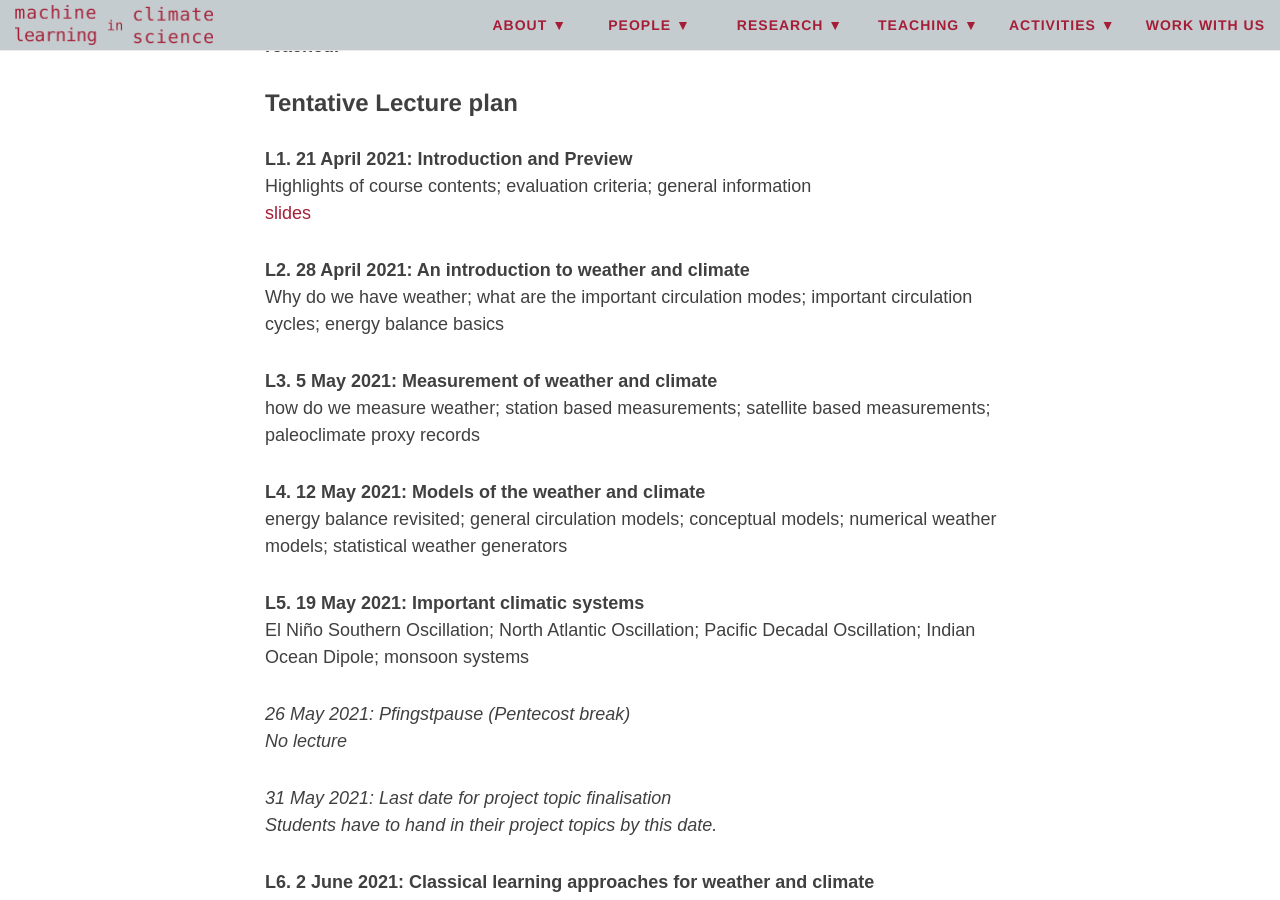
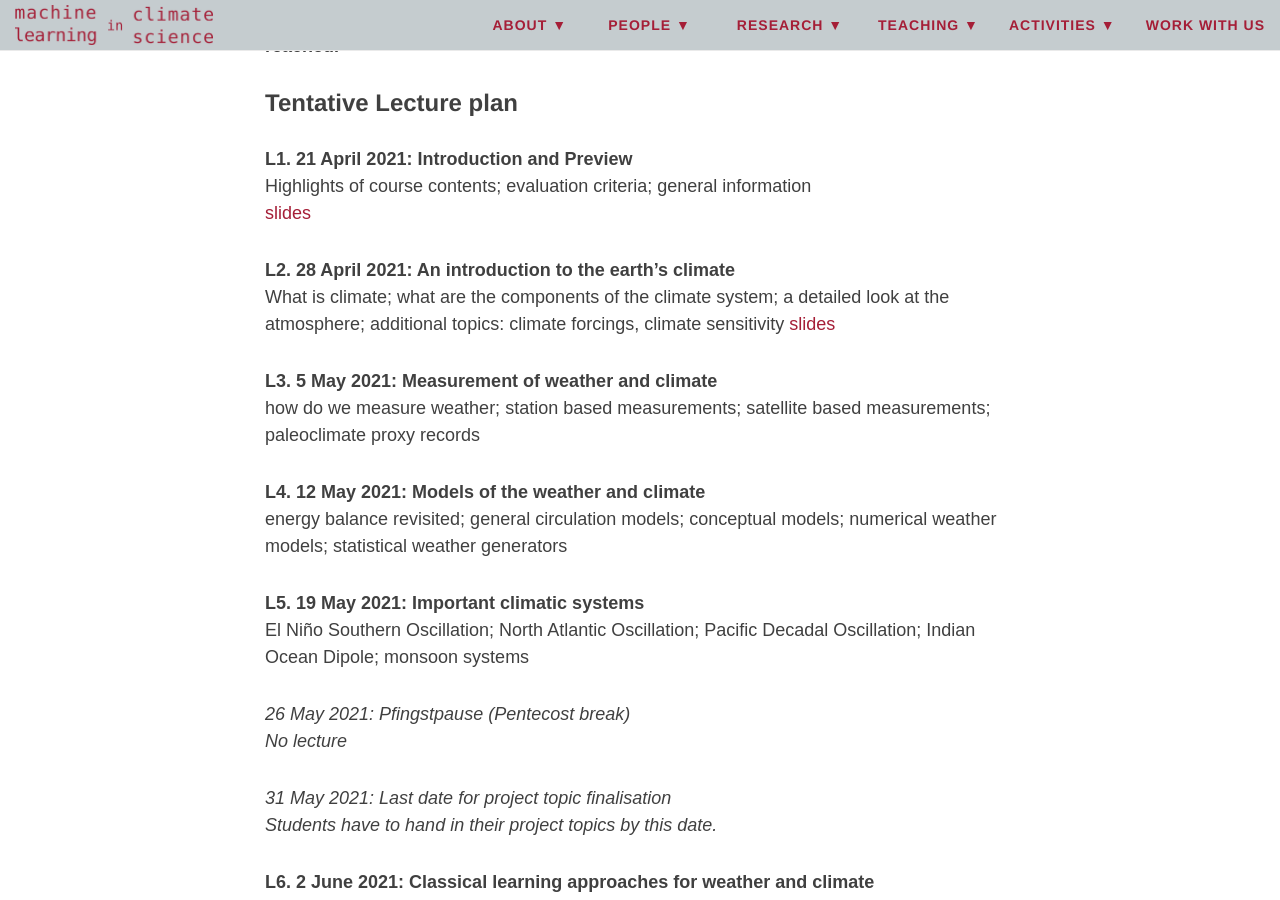
Before and after one commit to mlcs/mlcs.github.io, a Jekyll site: the page built from teaching/summer2021.md, in a window 1280 px wide and 900 px high, scrolled down 2098 px. Built offline with Jekyll 4.4.1, drawn with Linux system fonts in a browser that asks for light colours; nearby versions of some CDN libraries.

Commit message:
sose 2021 -> link lecture slides; update lecture two description

```diff
--- a/teaching/summer2021.md
+++ b/teaching/summer2021.md
@@ -87,9 +87,11 @@ participants is already reached.**
 Highlights of course contents; evaluation criteria; general information
 [slides](/files/sose2021/l1.pdf)
 
-**L2. 28 April 2021: An introduction to weather and climate**
-Why do we have weather; what are the important circulation modes;
-important circulation cycles; energy balance basics
+**L2. 28 April 2021: An introduction to the earth's climate**
+What is climate; what are the components of the climate system;
+a detailed look at the atmosphere; additional topics: climate forcings,
+climate sensitivity
+[slides](/files/sose2021/l2.pdf)
 
 **L3. 5 May 2021: Measurement of weather and climate**
 how do we measure weather; station based measurements; satellite based
```
